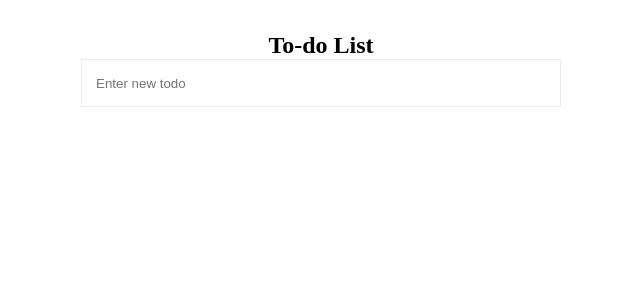
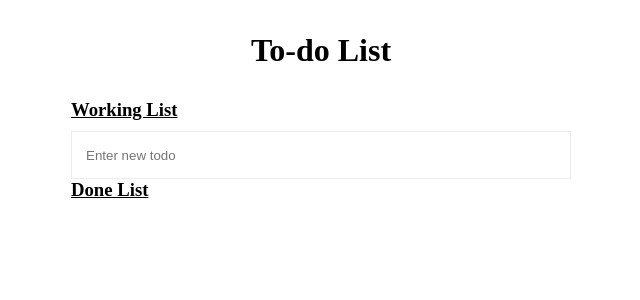
Before and after one commit to sagabob/ReactToDoList, a React (Create React App) app: page / in a window 1280 px wide. Shown: the top 300 px of the page, without its empty margins (319-959 px from the left). Built offline with nearby package versions, Linux system fonts and the light colour scheme; the HTML template or start-up script is replaced by a standard one.

Commit message:
work in progress

```diff
--- a/src/App.tsx
+++ b/src/App.tsx
@@ -85,7 +85,9 @@ const App = () => {
 
   return (
     <div className="todo-list-app">
-      <h2 className="header">To-do List</h2>
+      <h1 className="header">To-do List</h1>
+
+      <h3 className="sub-header">Working List</h3>
       <TodoForm handleTodoCreate={handleTodoCreate} />
 
       <TodoList
@@ -96,6 +98,8 @@ const App = () => {
         handleTodoBlur={handleTodoBlur}
         invokeProgress={handleInvokeProgress}
       />
+
+      <h3 className="sub-header">Done List</h3>
     </div>
   );
 };
--- a/src/components/todo-form.tsx
+++ b/src/components/todo-form.tsx
@@ -29,6 +29,7 @@ const TodoForm = (props: TodoFormInterface) => {
         id: shortid.generate(),
         text: formState,
         isCompleted: false,
+        progress: 0,
       };
 
       // Create new todo item
--- a/src/components/todo-item.tsx
+++ b/src/components/todo-item.tsx
@@ -25,17 +25,16 @@ const TodoItem = (props: TodoItemInterface) => {
           }
         />
       </div>
-
+      <ProgressItem
+        progress={props.todo.progress}
+        invokeProgress={props.invokeProgress}
+      />
       <div
         className="item-remove"
         onClick={() => props.handleTodoRemove(props.todo.id)}
       >
         x
       </div>
-      <ProgressItem
-        progress={props.todo.progress}
-        invokeProgress={props.invokeProgress}
-      />
     </div>
   );
 };
--- a/src/components/todo-list.tsx
+++ b/src/components/todo-list.tsx
@@ -12,7 +12,9 @@ const TodoList = (props: TodoListInterface) => {
   return (
     <div className="todo-list">
       <ul>
-        {props.todos.map((todo) => (
+        {props.todos.map(
+          (todo) =>
+            !todo.isCompleted && (
               <li key={todo.id}>
                 <TodoItem
                   todo={todo}
@@ -23,7 +25,8 @@ const TodoList = (props: TodoListInterface) => {
                   invokeProgress={props.invokeProgress}
                 />
               </li>
-        ))}
+            )
+        )}
       </ul>
     </div>
   );
--- a/src/styles/styles.css
+++ b/src/styles/styles.css
@@ -33,11 +33,18 @@ body {
 .todo-list-app {
   padding-top: 32px;
   width: 100%;
-  max-width: 480px;
+  max-width: 500px;
 }
 
 .header {
   margin: 0 auto;
+  margin-bottom: 30px;
+}
+
+.sub-header {
+  margin: 0;
+  margin-bottom: 10px;
+  text-decoration: underline;
 }
 
 /* Todo form styles */
```
Also changed, not shown: src/components/todo-item-alt.tsx (added, +21 -0 lines), src/components/todo-list-alt.tsx (added, +27 -0 lines). Lines whose indentation alone changed are shown as unchanged.
